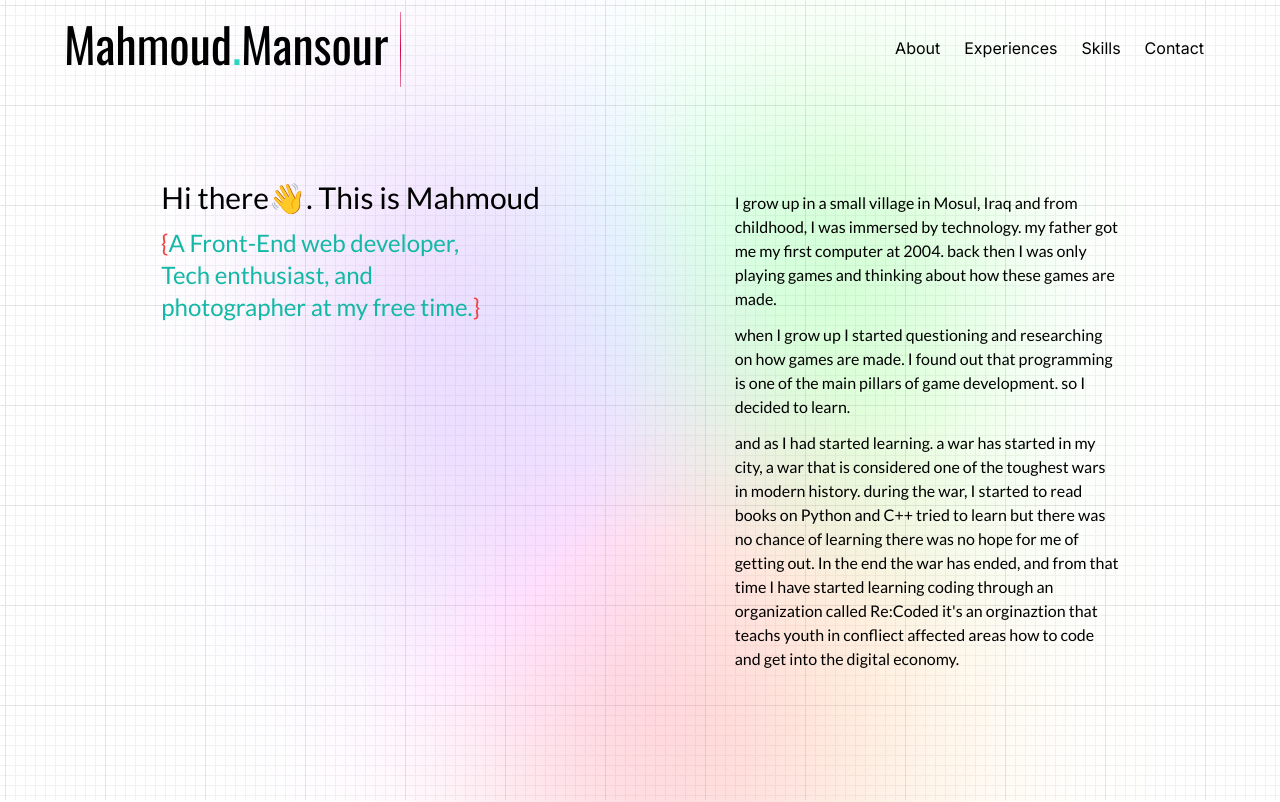
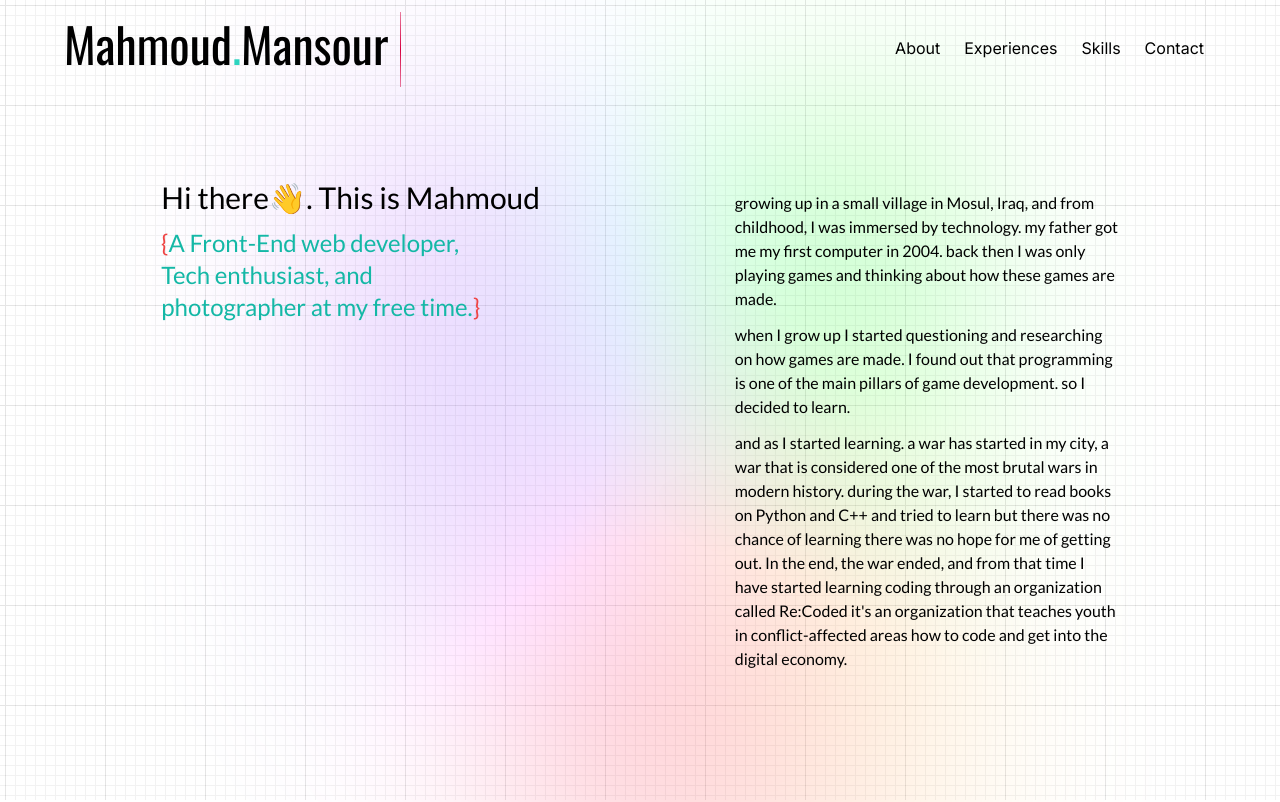
Before and after one commit to mahmodlte/mah-codes, a Next.js app: page / in a window 1280 px wide. Shown: the top 802 px of the page. Built offline with nearby package versions, Linux system fonts and the light colour scheme.

Commit message:
Made changes to about contnet

```diff
--- a/components/About.jsx
+++ b/components/About.jsx
@@ -18,10 +18,10 @@ const About = () => {
       </div>
       <div className=" sm:w-96 dark:text-white text-base">
         <p className="my-3">
-          I grow up in a small village in Mosul, Iraq and from childhood, I was
-          immersed by technology. my father got me my first computer at 2004.
-          back then I was only playing games and thinking about how these games
-          are made.
+          growing up in a small village in Mosul, Iraq, and from childhood, I
+          was immersed by technology. my father got me my first computer in
+          2004. back then I was only playing games and thinking about how these
+          games are made.
         </p>
         <p className="my-3">
           when I grow up I started questioning and researching on how games are
@@ -30,13 +30,13 @@ const About = () => {
         </p>
 
         <p className="my-3">
-          and as I had started learning. a war has started in my city, a war
-          that is considered one of the toughest wars in modern history. during
-          the war, I started to read books on Python and C++ tried to learn but
+          and as I started learning. a war has started in my city, a war that is
+          considered one of the most brutal wars in modern history. during the
+          war, I started to read books on Python and C++ and tried to learn but
           there was no chance of learning there was no hope for me of getting
-          out. In the end the war has ended, and from that time I have started
+          out. In the end, the war ended, and from that time I have started
           learning coding through an organization called Re:Coded {`it's`} an
-          orginaztion that teachs youth in confliect affected areas how to code
+          organization that teaches youth in conflict-affected areas how to code
           and get into the digital economy.
         </p>
       </div>
```
